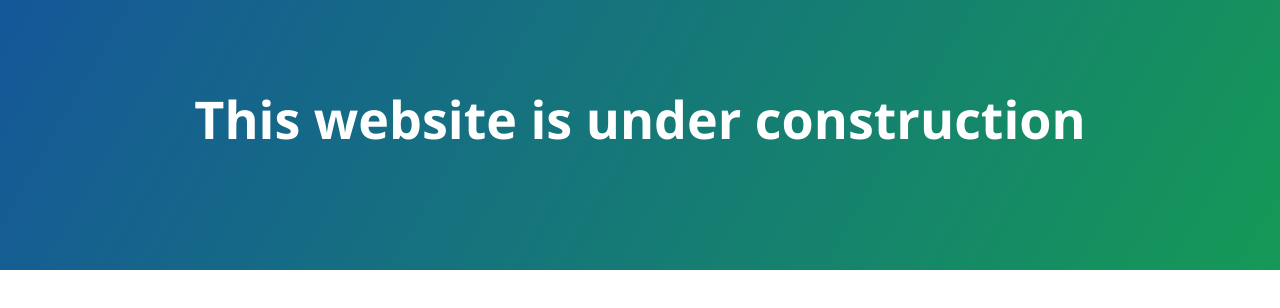
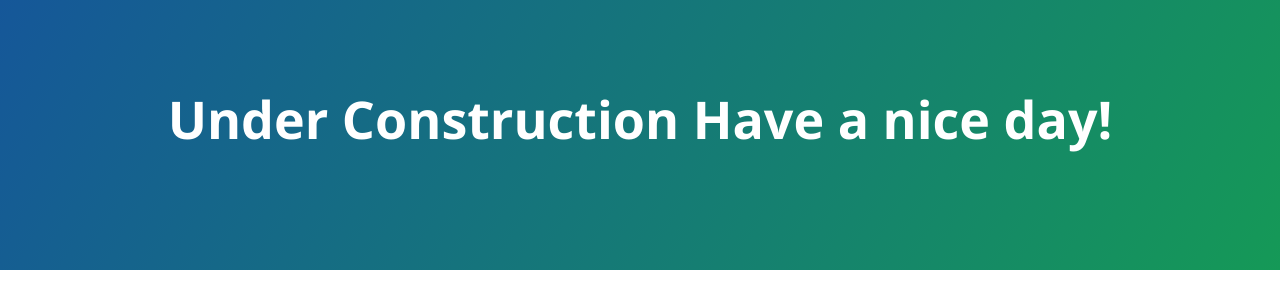
Before and after one commit to houssci/houssci.github.io, a plain HTML site: page index.html in a window 1280 px wide. Drawn offline with nearby package versions, Linux system fonts and the light colour scheme.

Commit message:
Update index.html

```diff
--- a/index.html
+++ b/index.html
@@ -11,7 +11,8 @@
   </head>
   <body>
     <section class="page-header">
-      <h1 class="project-name">This website is under construction</h1>
+      <h1 class="project-name">Under Construction
+      Have a nice day!</h1>
       <h2 class="project-tagline"></h2>
 
   </body>
```
